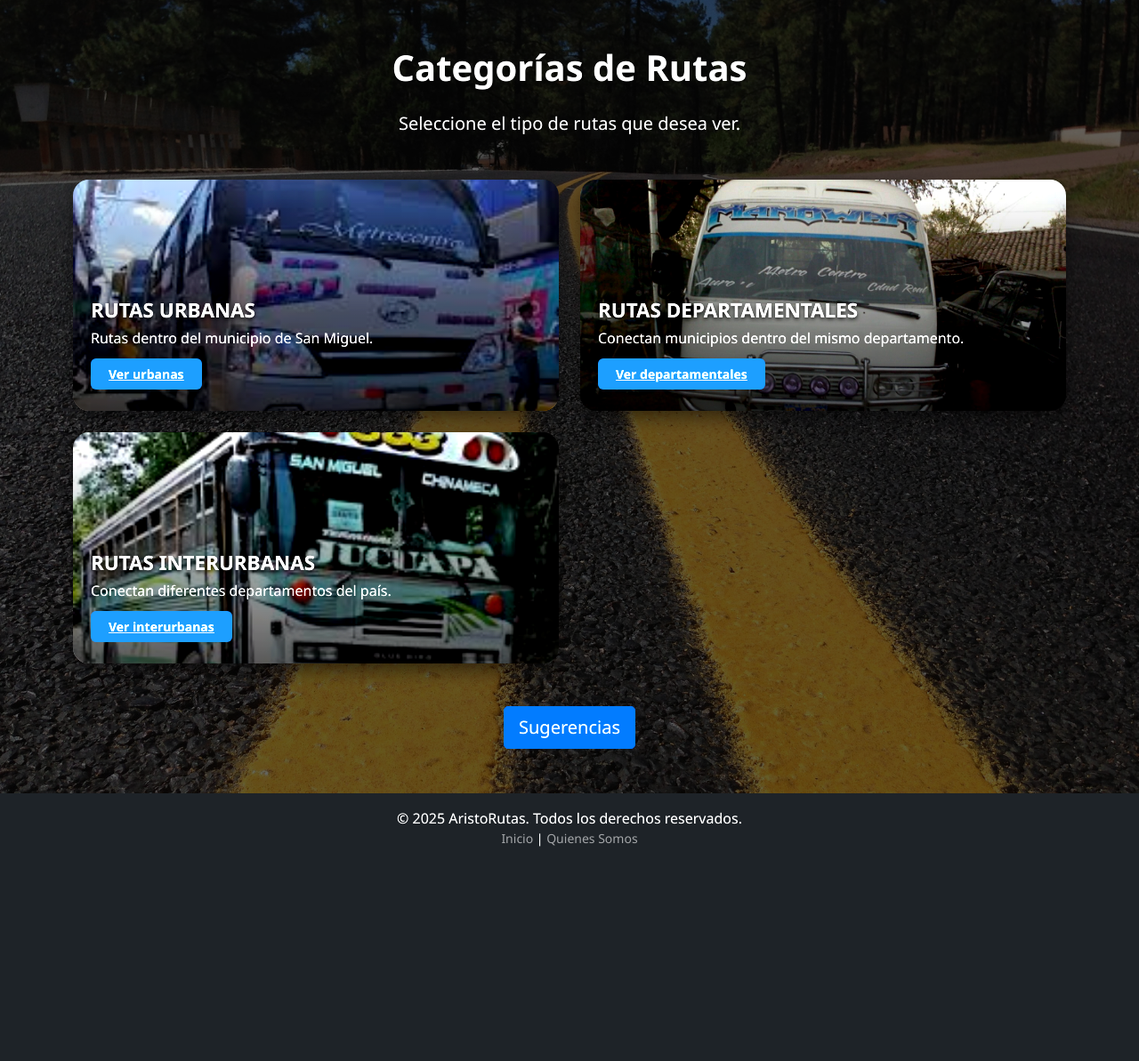
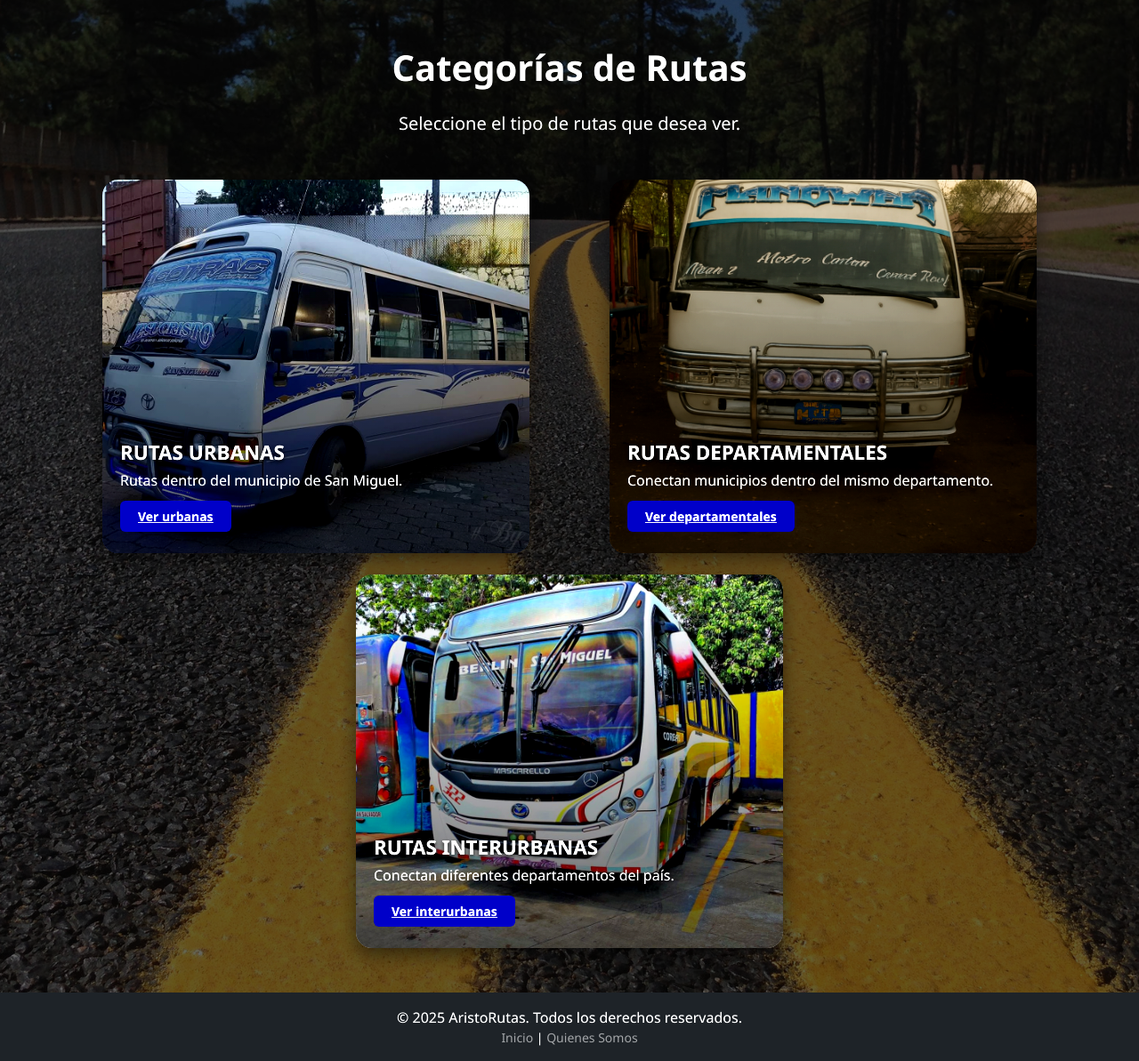
Before and after one commit to DiegoCastro0/AristoRutas, a Django app: page /Rutas/ in a window 1280 px wide. Shown: the part 58-1251 px from the top of the page at 89% size. Before the commit the page ends 1010 px from the top, so only its background shows below. Run offline with Django 5.2, Linux system fonts and the light colour scheme.

Commit message:
mejorar cosas visuales en rutas

```diff
--- a/Rutas/templates/rutas.html
+++ b/Rutas/templates/rutas.html
@@ -10,47 +10,43 @@
     <h1 class="text-center text-light fw-bold mb-4">Categorías de Rutas</h1>
     <p class="text-center text-light lead mb-5">Seleccione el tipo de rutas que desea ver.</p>
 
-        <div class="row g-4">
+   <div class="row g-4 justify-content-center">
 
-            <div class="col-md-6">
-                <div class="ruta-card" style="background-image: url(/static/img/buses/images.jpg)">
+  <!-- Tarjeta 1 -->
+  <div class="col-md-6 d-flex justify-content-center">
+    <div class="ruta-card" style="background-image: url(/static/img/buses/112.jpg)">
       <div class="overlay"></div>
       <div class="card-info">
         <h3>Rutas Urbanas</h3>
         <p>Rutas dentro del municipio de San Miguel.</p>
-                        <a href="{% url 'urbanas' %}" class="btn-custom btn-sm   mt-2"> Ver urbanas</a>
+        <a href="{% url 'urbanas' %}" class="btn-custom btn-sm mt-2">Ver urbanas</a>
       </div>
     </div>
   </div>
 
-            <div class="col-md-6">
-                <div class="ruta-card" style="background-image: url(/static/img/buses/13.jpg)">
+  <!-- Tarjeta 2 -->
+  <div class="col-md-6 d-flex justify-content-center">
+    <div class="ruta-card" style="background-image: url(/static/img/buses/ruta13.png)">
       <div class="overlay"></div>
       <div class="card-info">
         <h3>Rutas Departamentales</h3>
         <p>Conectan municipios dentro del mismo departamento.</p>
-                       <a href="{% url 'interdepartamentales' %}" class="btn-custom btn-sm mt-2"> Ver departamentales</a>
+        <a href="{% url 'interdepartamentales' %}" class="btn-custom btn-sm mt-2">Ver departamentales</a>
       </div>
     </div>
   </div>
 
-            <div class="col-md-6">
-                <div class="ruta-card" style="background-image: url(/static/img/buses/333.jpg)">
+  <!-- Tarjeta 3 centrada debajo -->
+  <div class="col-12 d-flex justify-content-center">
+    <div class="ruta-card" style="background-image: url(/static/img/buses/Bus-berlin.jpg)">
       <div class="overlay"></div>
       <div class="card-info">
         <h3>Rutas Interurbanas</h3>
         <p>Conectan diferentes departamentos del país.</p>
-                        <a href="{% url 'interurbanas' %}" class="btn-custom btn-sm   mt-2"> Ver interurbanas</a>
+        <a href="{% url 'interurbanas' %}" class="btn-custom btn-sm mt-2">Ver interurbanas</a>
       </div>
     </div>
   </div>
 
 </div>
-
-        <div class="text-center mt-5">
-            <a href="{% url 'sugerencias' %}" class="btn btn-primary btn-lg">Sugerencias</a>
-        </div>
-
-    </main>
-
 {% endblock %}
--- a/static/css/diserutas.css
+++ b/static/css/diserutas.css
@@ -25,10 +25,22 @@
 }
 
 /* ===================================== */
-/* Cards de rutas */
+/* Contenedor de tarjetas */
 /* ===================================== */
+.cards-container {
+  display: flex;
+  flex-wrap: wrap;
+  justify-content: center;   /* Centra horizontalmente */
+  gap: 20px;
+  margin-top: 40px;
+}
+
+/* Tarjetas de rutas */
 .ruta-card {
-  height: 260px;
+  height: 420px;               /* Más alto para destacar */
+  max-width: 480px;            /* Más ancho para mayor presencia */
+  width: 100%;                 /* Ocupa todo el ancho disponible */
+  margin: 0 auto;              /* Centrada horizontalmente */
   border-radius: 18px;
   position: relative;
   overflow: hidden;
@@ -37,26 +49,26 @@
   background-position: center;
   background-repeat: no-repeat;
 
-  /* Nitidez aumentada */
   image-rendering: -webkit-optimize-contrast;
   image-rendering: crisp-edges;
   image-rendering: high-quality;
 
-  /* Brillo mejorado */
   filter: brightness(1.10) contrast(1.05);
+  transition: transform .3s ease, box-shadow .3s ease, filter .3s ease;
+  box-shadow: 0 8px 20px rgba(0, 0, 0, .5);
+}
 
-  transition:
-    transform .3s ease,
-    box-shadow .3s ease,
-    filter .3s ease;
 
-  box-shadow: 0 8px 20px rgba(0, 0, 0, .5);
+.ruta-card.single {
+  width: 100%;
+  max-width: 320px;
+  margin: 0 auto; /* centrada */
 }
 
 /* ANIMACIÓN HOVER */
 .ruta-card:hover {
   transform: translateY(-8px);
-  box-shadow: 0 16px 45px rgba(0, 0, 0, .75);
+  box-shadow: 0 15px 60px rgba(0, 23, 151, 0.75);
 
   /* Brillo dinámico al pasar el mouse */
   filter: brightness(1.18) contrast(1.09) saturate(1.08);
@@ -78,10 +90,10 @@
   position: absolute;
   bottom: 30px;
   left: 20px;
+  right: 20px;
   z-index: 2;
   color: #ffffff;
 }
-
 .card-info h3 {
   font-size: 1.4rem;
   font-weight: 700;
@@ -92,9 +104,7 @@
   text-shadow: 0 2px 4px rgba(0,0,0,.8);
 }
 
-/* ===================================== */
-/* Modales estilo oscuro */
-/* ===================================== */
+
 .modal-dark {
   background: #1a1a1a;
   color: #fff;
@@ -126,9 +136,15 @@
   transform: translateY(0);
 }
 
-/* ===================================== */
-/* Ajustes responsivos */
-/* ===================================== */
+/* Centrado absoluto del modal en pantalla */
+.modal-dialog {
+  display: flex;
+  align-items: center;
+  justify-content: center;
+  min-height: 100vh; /* ocupa toda la altura de la pantalla */
+}
+
+
 @media (max-width: 768px) {
   .ruta-card {
     height: 220px;
@@ -144,7 +160,7 @@
 
 /* Botón personalizado */
 .btn-custom {
-    background-color: #257edd;   /* azul base */
+    background-color: #090c97 !important;
     color: #fff;
     font-weight: 600;
     padding: 8px 20px;
@@ -156,24 +172,24 @@
 
 /* Hover: cuando pasas el mouse */
 .btn-custom:hover {
-    background-color: #1a453c;   /* verde agua brillante */
-    color: #fff;
+    background-color: #03a6ac !important;   /* verde agua brillante */
+    color: #0c0c0c !important;
     transform: scale(1.05);
     box-shadow: 0 4px 12px rgba(0,0,0,0.4);
 }
 
 /* Active: mientras mantienes presionado */
 .btn-custom:active {
-    background-color: #16a085;
-    color: #fff;
+    background-color: #0026ff !important;
+    color: #000000 !important;
     transform: scale(0.95);
-    box-shadow: 0 2px 6px rgba(0,0,0,0.5);
+    box-shadow: 0 2px 4px rgba(0,0,0,0.5);
 }
 
 /* Focus: queda marcado después del click */
 .btn-custom:focus {
-    background-color: #16a085;
-    color: #fff;
+    background-color: #01025f !important;
+    color: #00c3ff !important;
     transform: scale(0.95);
     box-shadow: 0 2px 6px rgba(0,0,0,0.5);
     outline: none;
```
Also changed, not shown: static/img/buses/112.jpg (added), static/img/buses/Bus-berlin.jpg (added), static/img/buses/ruta13.png (added). Lines whose indentation alone changed are shown as unchanged.
